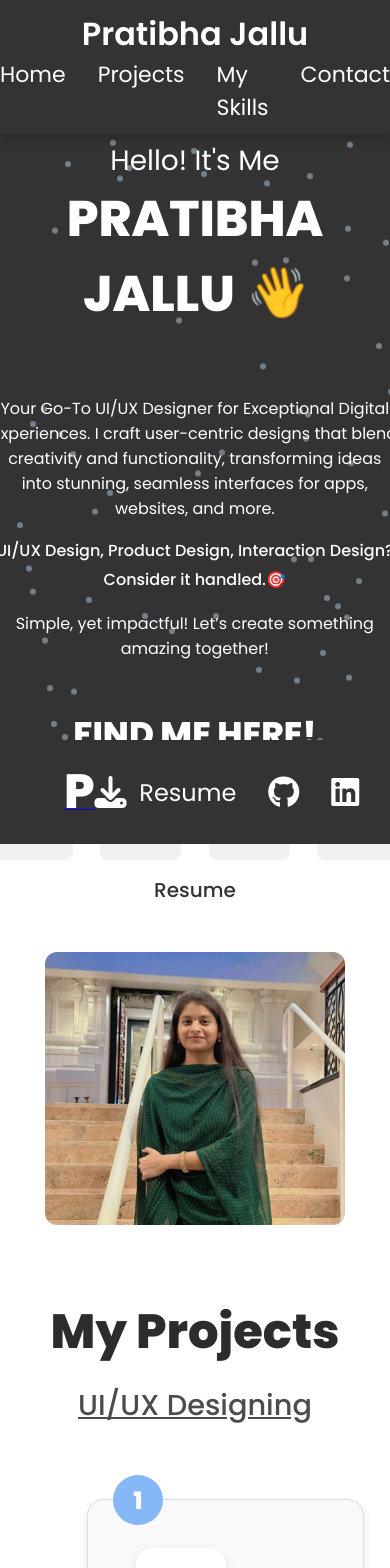
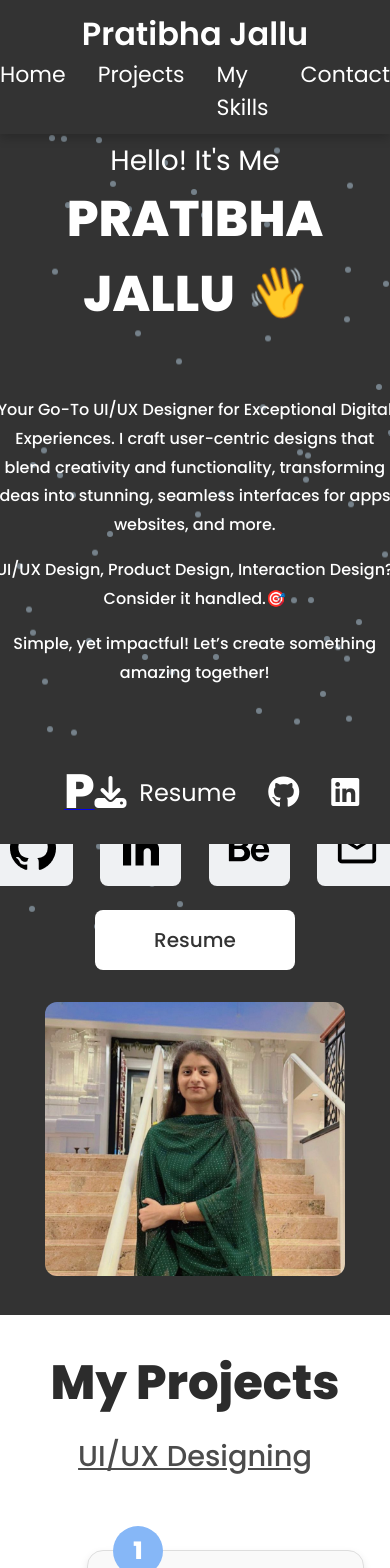
Before and after one commit to jallupratibha/pratibhajallu, a React (Create React App) app: page / in a window 390 px wide. Shown: the top 1568 px of the page. Built offline with nearby package versions, Linux system fonts and the light colour scheme.

Commit message:
new hero

```diff
--- a/package.json
+++ b/package.json
@@ -23,7 +23,8 @@
   },
 "scripts": {
   "start": "react-scripts start",
-  "build": "CI=false react-scripts build",
+
+  "build": "set CI=false && react-scripts build",
   "deploy": "vercel --prod",
   "test": "react-scripts test",
   "eject": "react-scripts eject"
--- a/src/styles/Hero.css
+++ b/src/styles/Hero.css
@@ -1,46 +1,35 @@
-.hero-subtext,
-.hero-call-to-action
-.hero-description {
-    font-family: 'Poppins', sans-serif;
-    font-size: 22px;
-    font-weight: 500;
-    line-height: 1.8;
-    margin: 1rem 0;
-}
-
 .hero-container {
+    position: relative; /* To contain the background animation */
     display: flex;
     justify-content: space-between;
     align-items: center;
     padding: 4rem 6rem;
-    background-color: transparent;
+    background-color: transparent; /* Remove base background color */
     color: white;
-    overflow: hidden;
-    max-width: 1200px; /* Ensures it doesn’t stretch too much */
-    margin: auto; /* Centers the content */
+    overflow: hidden; /* Prevent overflow from animations */
 }
+
 
 .hero-content {
     flex: 1;
-    padding-right: 3rem;
+    padding-right: 3rem; /* Increased padding for more spacing */
 }
 
 .hero-image {
     flex: 1;
     text-align: right;
-    margin-left: 2rem;
+    margin-left: 2rem; /* Added margin for balanced layout */
 }
 
 .hero-image img {
-    width: 600px; /* Adjust width */
-    height: auto; /* Maintain aspect ratio */
+    width: 700px;
+    height: 800px;
     border-radius: 12px;
-    max-width: 100%; /* Ensure it scales properly */
 }
 
 .hero-intro {
     font-family: 'Poppins', sans-serif;
-    font-size: 48px; /* Ensure font size is same as localhost */
+    font-size: 46px;
     font-weight: 400;
     margin-bottom: 4rem;
     color: #ffffff;
@@ -50,35 +39,51 @@
     font-family: 'Poppins', sans-serif;
     font-size: 74px;
     font-weight: 800;
-    margin-bottom: 2rem;
+    margin-bottom: 2rem; /* Extra spacing below name */
     color: #ffffff;
 }
 
+.hero-description,
+.hero-subtext,
+.hero-call-to-action {
+    font-family: 'Poppins', sans-serif;
+    font-size: 22px;
+    font-weight: 500;
+    line-height: 1.8; /* Increased line-height for readability */
+    margin: 1rem 0;
+}
 
 .hero-links {
-    margin-top: 3rem;
+    margin-top: 3rem; /* Added top margin for spacing */
 }
 
 .hero-links h3 {
+    font-family: 'Poppins', sans-serif;
     font-size: 34px;
     font-weight: 800;
-    margin-bottom: 1.5rem;
+    margin-bottom: 1.5rem; /* Adjusted spacing */
 }
 
-/* Social Icons */
+.hero-description {
+    display: flex;
+    gap: 5rem; /* Wider spacing between icons */
+}
+
 .social-icons {
     display: flex;
-    gap: 1.7rem;
+    gap: 1.7rem; /* Wider spacing between icons */
 }
+
 
 .social-icons img {
     width: 46px;
     height: 46px;
-    transition: filter 0.3s ease;
+    transition: filter 0.3s ease; /* Smooth transition for color change */
 }
 
+
 .social-icons a:hover img {
-    filter: brightness(0) invert(1);
+    filter: brightness(0) invert(1); /* Change icon color on hover */
 }
 
 .social-icons a {
@@ -89,21 +94,30 @@
     justify-content: center;
     background-color: #EFF1F3;
     border-radius: 8px;
-    transition: transform 0.3s ease, background-color 0.3s ease;
+    transition: transform 0.3s ease, background-color 0.3s ease; /* Smooth transition */
 }
 
 .social-icons a:hover {
-    transform: translateY(-10px);
-    background-color: #5ea5f2;
+    transform: translateY(-10px); /* Move up slightly */
+    background-color: #5ea5f2; /* Change background color on hover */
 }
 
+.links-container {
+    display: flex;
+    align-items: center; /* Align icons and button vertically */
+    gap: 4rem; /* Increase gap for more space */
+  }
+
+
 .resume-btn {
-    margin-left: 5rem;
+    margin-left: 10rem; /* Space between social icons and resume */
     display: inline-block;
+    padding: 0;
     width: 263px;
     height: 90px;
     background-color: #ffffff;
     color: #333333;
+    font-family: 'Poppins', sans-serif;
     font-size: 32px;
     font-weight: 500;
     border-radius: 8px;
@@ -115,7 +129,6 @@
 .resume-btn:hover {
     background-color: #dddddd;
 }
-
 
 
 @keyframes dropDown {
@@ -302,87 +315,57 @@
 
 
 /* Media query for tablets & split-screen */
-
-
-
 @media screen and (max-width: 1024px) {
     .hero-container {
-        flex-direction: column;
-        align-items: center;
-        text-align: center;
-        padding: 3rem 2rem;
+        flex-direction: column; /* Stack text & image */
+        align-items: center; /* Center everything */
+        padding: 3rem 2rem; /* Reduce padding */
+        text-align: center; /* Center text */
+    }
+
+    .hero-content {
+        padding-right: 0; /* Remove extra right padding */
+    }
+
+    .hero-name {
+        font-size: 60px; /* Reduce font size */
+    }
+
+    .hero-intro {
+        font-size: 36px; /* Adjust for better readability */
     }
 
     .hero-description,
-        .hero-subtext,
-        .hero-call-to-action {
+    .hero-subtext,
+    .hero-call-to-action {
         font-size: 18px; /* Reduce text size */
     }
 
-    .hero-content {
-        padding-right: 0;
-    }
-
-    .hero-name {
-        font-size: 60px;
-    }
-
-    .hero-intro {
-        font-size: 36px;
-    }
-
-
-
     .hero-image {
         text-align: center;
-        margin-left: 0;
+        margin-left: 0; /* Remove left margin */
         margin-top: 2rem;
     }
 
     .hero-image img {
-        width: 100%;
-        max-width: 400px;
-        height: auto;
+        width: 100%; /* Make image responsive */
+        max-width: 400px; /* Limit max size */
+        height: auto; /* Keep aspect ratio */
+    }
+
+    .links-container {
+        flex-direction: column; /* Stack buttons */
+        gap: 2rem;
     }
 
     .resume-btn {
-        margin-left: 0;
+        margin-left: 0; /* Center resume button */
         width: 220px;
         height: 70px;
         font-size: 24px;
         line-height: 70px;
     }
 }
-
-@media screen and (max-width: 768px) {
-    .hero-container {
-        padding: 2rem 1.5rem;
-    }
-
-    .hero-name {
-        font-size: 50px;
-    }
-
-    .hero-intro {
-        font-size: 28px;
-    }
-
-    .hero-description {
-        font-size: 16px;
-    }
-
-    .hero-image img {
-        max-width: 300px;
-    }
-
-    .resume-btn {
-        width: 200px;
-        height: 60px;
-        font-size: 20px;
-        line-height: 60px;
-    }
-}
-
 
 
 
```
Also changed, not shown: 147 other files (tests, documents, lock files or other folders).
